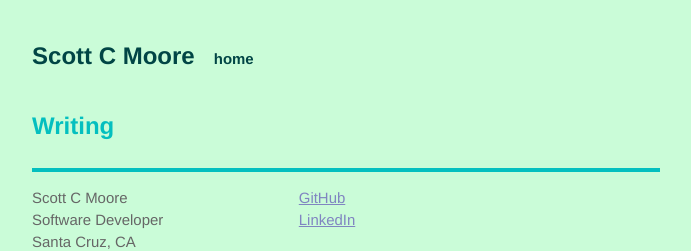
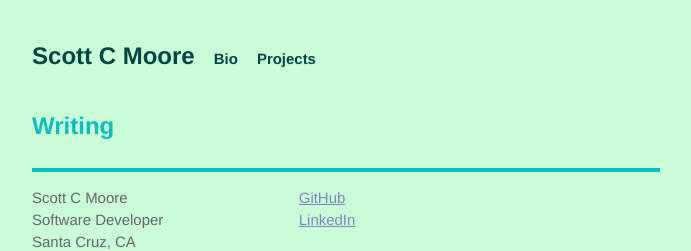
Before and after one commit to scottcmoore/scottcmoore.github.io, a Jekyll site: the page built from index.html, in a window 1280 px wide. Shown: the top 251 px of the page, without its empty margins (294-985 px from the left). Built offline with Jekyll 4.4.1, drawn with Linux system fonts in a browser that asks for light colours; Markdown is read by kramdown in place of the engine named in the settings.

Commit message:
Change CNAME back. Write bio and mock projects page. Change layouts.

```diff
--- a/CNAME
+++ b/CNAME
@@ -1 +1 @@
-www.scottcmoore.com
+scottcmoore.com
--- a/_layouts/default.html
+++ b/_layouts/default.html
@@ -18,7 +18,8 @@
         <div class="site">
           <div class="header">
             <h1 class="title"><a href="/">{{ site.name }}</a></h1>
-            <a class="extra" href="/">home</a>
+            <a class="extra" href="/bio.html">Bio</a>
+            <a class="extra" href="/projects.html">Projects</a>
           </div>
 
           {{ content }}
--- a/_layouts/post.html
+++ b/_layouts/post.html
@@ -1,9 +1,6 @@
 ---
 layout: default
 ---
-
-<link rel="stylesheet" href="/css/syntax.css">
-<link rel="stylesheet" href="/css/main.css">
 
 <h2>{{ page.title }}</h2>
 <p class="meta">{{ page.date | date_to_string }}</p>
```
